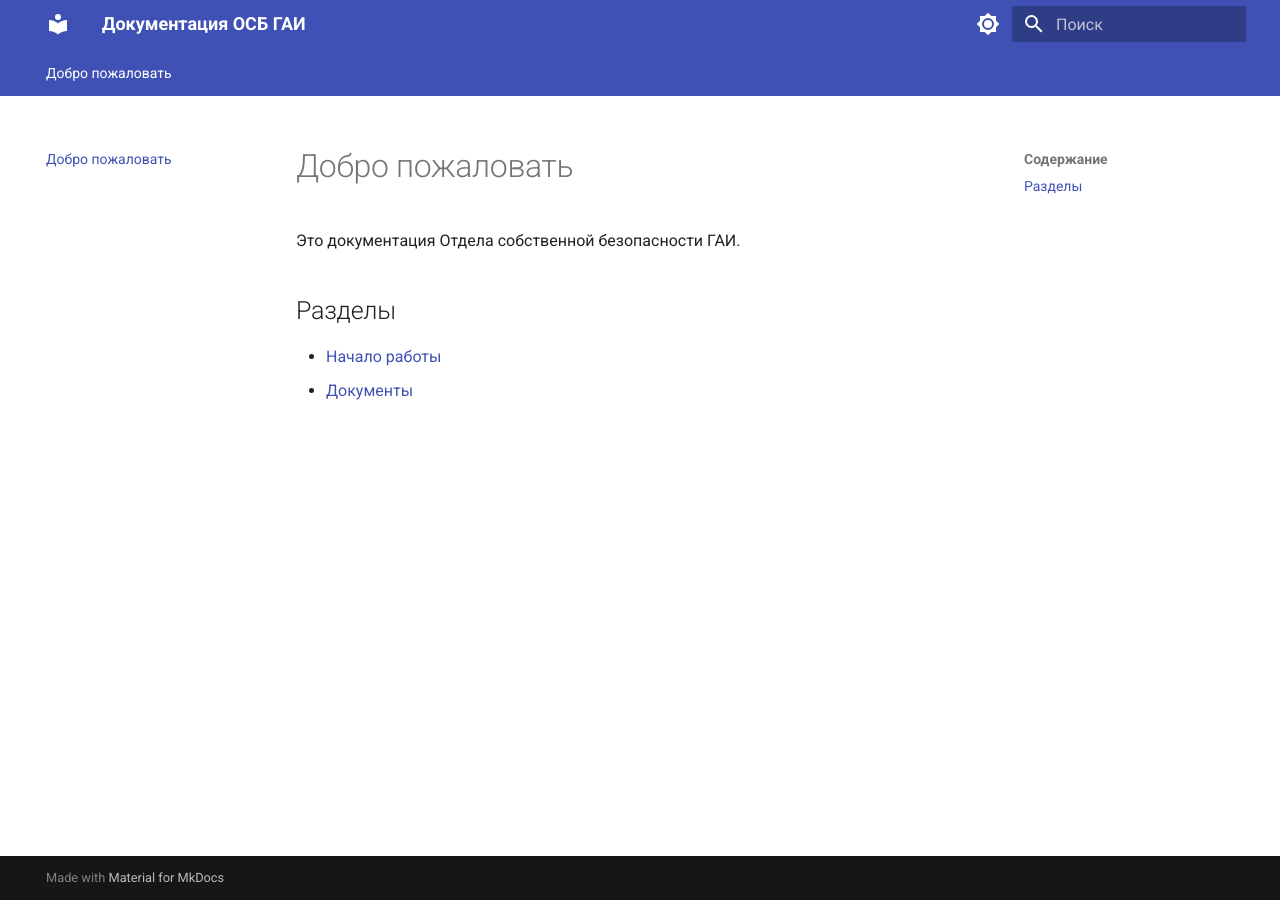
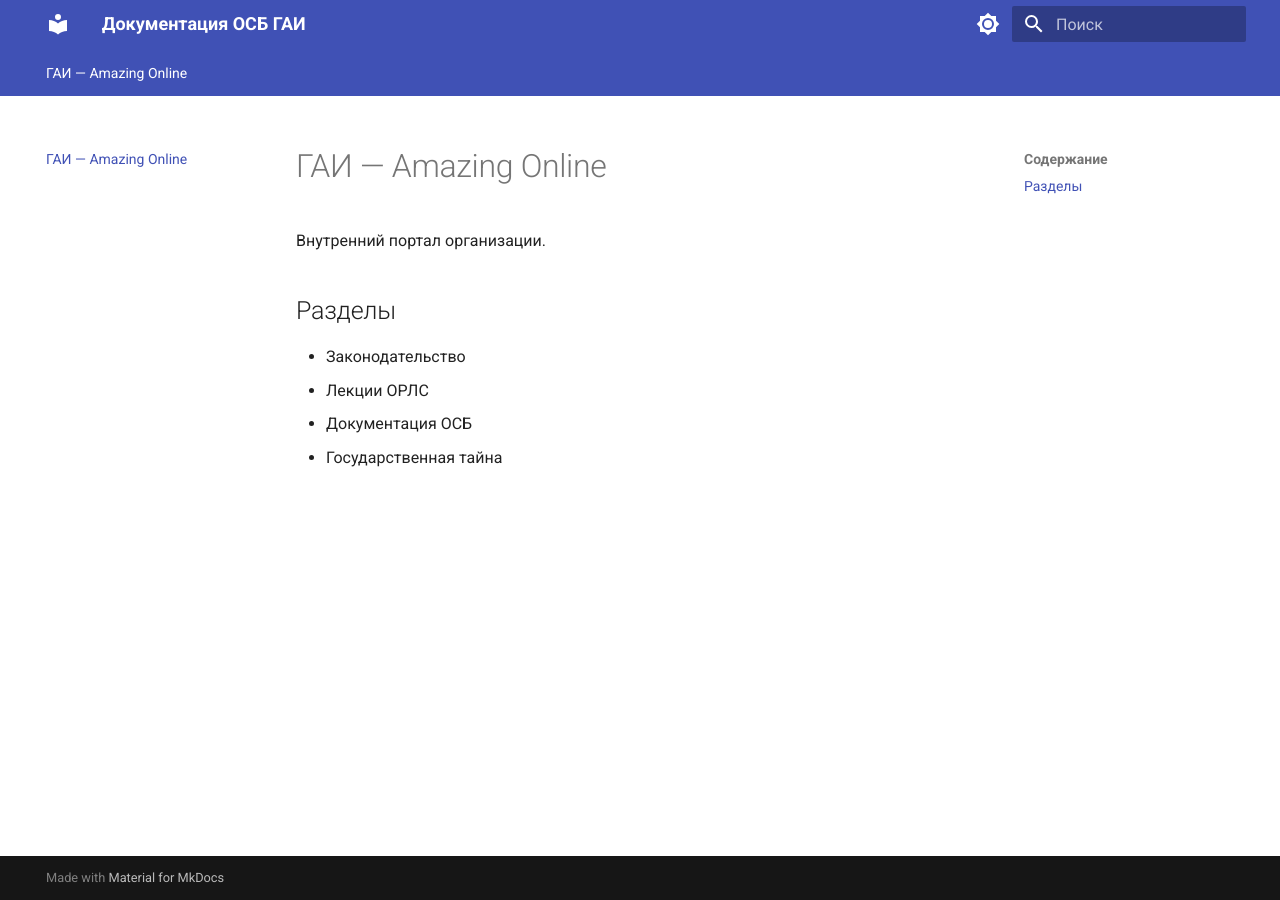
Before and after one commit to trapkamku-create/goss-docs, an MkDocs documentation site: the page built from docs/index.md, in a window 1280 px wide. Built offline with MkDocs 1.6.1 and Material for MkDocs 9.7.7, drawn with Linux system fonts in a browser that asks for light colours.

Commit message:
Update index.md

```diff
--- a/docs/index.md
+++ b/docs/index.md
@@ -1,8 +1,10 @@
-# Добро пожаловать
+# ГАИ — Amazing Online
 
-Это документация Отдела собственной безопасности ГАИ.
+Внутренний портал организации.
 
 ## Разделы
 
-- [Начало работы](#)
-- [Документы](#)
+- Законодательство
+- Лекции ОРЛС
+- Документация ОСБ
+- Государственная тайна
```
